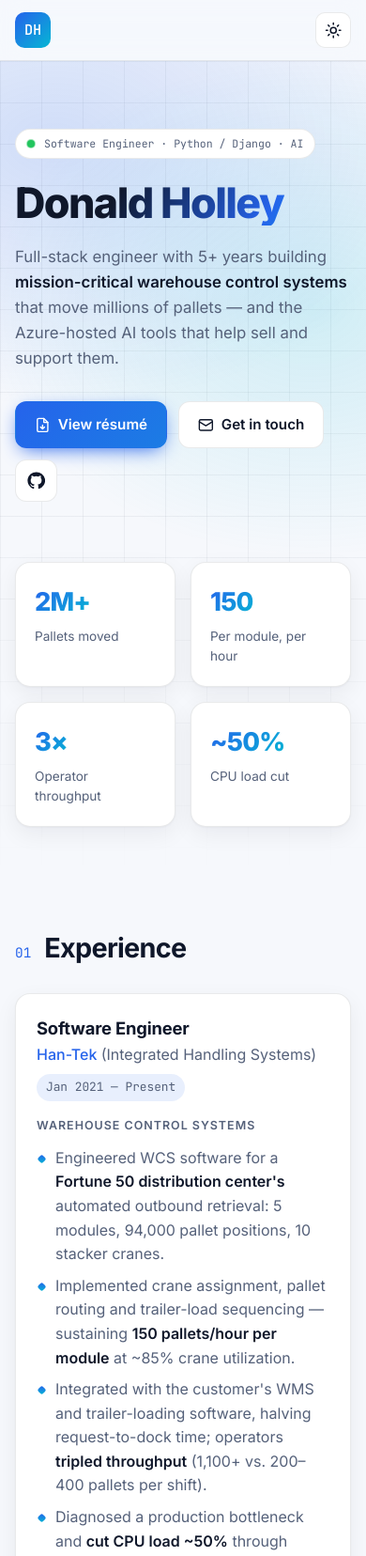
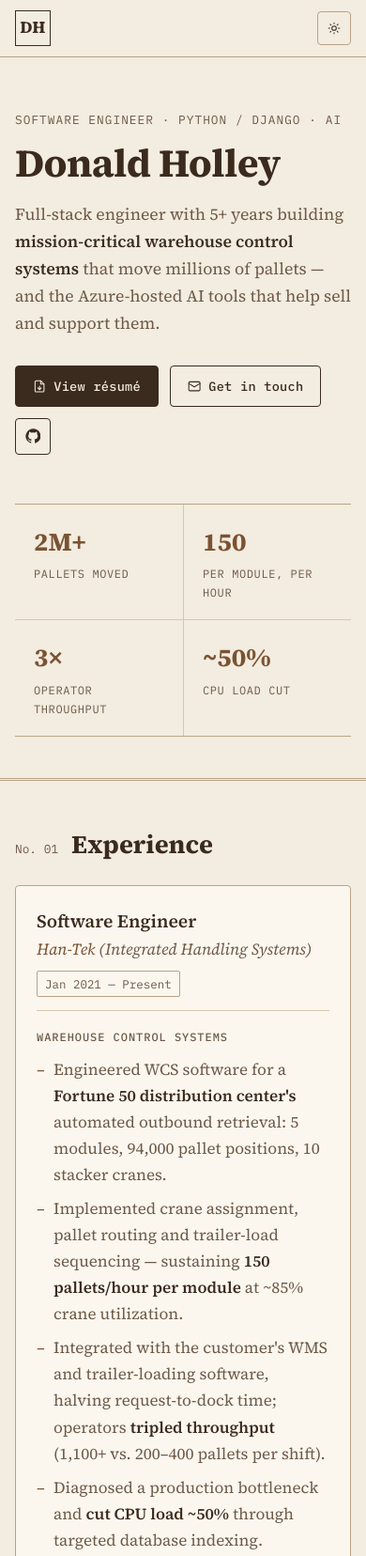
Before and after one commit to donaldholley/donaldholley.github.io, a plain HTML site: page index.html in a window 390 px wide. Shown: the top 1656 px of the page at 94% size. Drawn offline with Linux system fonts and the light colour scheme.

Commit message:
updates to styles

```diff
--- a/index.html
+++ b/index.html
@@ -5,8 +5,8 @@
   <meta name="viewport" content="width=device-width, initial-scale=1">
   <title>Donald Holley — Software Engineer</title>
   <meta name="description" content="Donald Holley is a full-stack software engineer building mission-critical warehouse control systems in Python/Django, plus Azure-hosted AI tools.">
-  <meta name="theme-color" content="#0b1020" media="(prefers-color-scheme: dark)">
-  <meta name="theme-color" content="#f6f8fc" media="(prefers-color-scheme: light)">
+  <meta name="theme-color" content="#2a221b" media="(prefers-color-scheme: dark)">
+  <meta name="theme-color" content="#f3ece0" media="(prefers-color-scheme: light)">
   <link rel="canonical" href="https://donaldholley.github.io/">
 
   <!-- Social previews -->
@@ -20,7 +20,7 @@
 
   <link rel="preconnect" href="https://fonts.googleapis.com">
   <link rel="preconnect" href="https://fonts.gstatic.com" crossorigin>
-  <link href="https://fonts.googleapis.com/css2?family=Inter:wght@400;500;600;700;800&family=JetBrains+Mono:wght@400;500&display=swap" rel="stylesheet">
+  <link href="https://fonts.googleapis.com/css2?family=Source+Serif+4:ital,opsz,wght@0,8..60,400;0,8..60,600;0,8..60,700;1,8..60,400&family=IBM+Plex+Mono:wght@400;500&display=swap" rel="stylesheet">
   <link rel="stylesheet" href="styles.css">
   <script>
     // Set theme + JS flag before first paint to avoid a flash.
@@ -70,9 +70,8 @@
   <main id="main">
     <!-- Hero -->
     <section class="hero" id="top">
-      <div class="hero-bg" aria-hidden="true"></div>
       <div class="container">
-        <p class="eyebrow"><span class="status-dot"></span>Software Engineer · Python / Django · AI</p>
+        <p class="eyebrow">Software Engineer · Python / Django · AI</p>
         <h1>Donald Holley</h1>
         <p class="lede">
           Full-stack engineer with 5+ years building <strong>mission-critical warehouse control systems</strong>
--- a/styles.css
+++ b/styles.css
@@ -1,220 +1,186 @@
-/* ---------- Design tokens ---------- */
+/* ---------- Design tokens: paper & ink ---------- */
 :root {
-  --bg: #f6f8fc;
-  --bg-elev: #ffffff;
-  --text: #0f172a;
-  --text-muted: #55617a;
-  --border: rgba(15, 23, 42, 0.09);
-  --accent: #2563eb;
-  --accent-2: #06b6d4;
-  --accent-soft: rgba(37, 99, 235, 0.1);
-  --glow-1: rgba(37, 99, 235, 0.18);
-  --glow-2: rgba(6, 182, 212, 0.16);
-  --grid: rgba(15, 23, 42, 0.05);
-  --shadow: 0 1px 2px rgba(15, 23, 42, 0.04), 0 8px 24px rgba(15, 23, 42, 0.06);
-  --radius: 16px;
-  --font: "Inter", system-ui, -apple-system, "Segoe UI", Roboto, sans-serif;
-  --mono: "JetBrains Mono", ui-monospace, "Cascadia Code", Consolas, monospace;
+  --bg: #f3ece0;          /* cream paper */
+  --paper: #fbf7ef;       /* card stock */
+  --paper-2: #ede3d3;     /* tinted fill */
+  --ink: #3b2a1e;         /* dark brown ink */
+  --ink-muted: #6e5a48;   /* faded ink */
+  --rule: #d6c7b1;        /* pencil rules */
+  --rule-strong: #b9a386;
+  --accent: #7a5333;      /* saddle brown */
+  --accent-ink: #fbf7ef;
+  --stamp: #8c3b2a;       /* muted red-brown, used sparingly */
+  --radius: 4px;
+  --serif: "Source Serif 4", Georgia, "Times New Roman", serif;
+  --mono: "IBM Plex Mono", ui-monospace, Consolas, monospace;
   color-scheme: light;
 }
 
 @media (prefers-color-scheme: dark) {
   :root:not([data-theme="light"]) {
-    --bg: #0b1020;
-    --bg-elev: #111832;
-    --text: #e6eaf5;
-    --text-muted: #94a0bd;
-    --border: rgba(148, 163, 216, 0.14);
-    --accent: #60a5fa;
-    --accent-2: #22d3ee;
-    --accent-soft: rgba(96, 165, 250, 0.12);
-    --glow-1: rgba(59, 130, 246, 0.28);
-    --glow-2: rgba(34, 211, 238, 0.18);
-    --grid: rgba(148, 163, 216, 0.06);
-    --shadow: 0 1px 2px rgba(0, 0, 0, 0.3), 0 10px 30px rgba(0, 0, 0, 0.25);
+    --bg: #2a221b;
+    --paper: #342a21;
+    --paper-2: #3d3228;
+    --ink: #eadfcd;
+    --ink-muted: #b8a68f;
+    --rule: #4d3f32;
+    --rule-strong: #6b5847;
+    --accent: #c9a27a;
+    --accent-ink: #2a221b;
+    --stamp: #d08e74;
     color-scheme: dark;
   }
 }
 
 :root[data-theme="dark"] {
-  --bg: #0b1020;
-  --bg-elev: #111832;
-  --text: #e6eaf5;
-  --text-muted: #94a0bd;
-  --border: rgba(148, 163, 216, 0.14);
-  --accent: #60a5fa;
-  --accent-2: #22d3ee;
-  --accent-soft: rgba(96, 165, 250, 0.12);
-  --glow-1: rgba(59, 130, 246, 0.28);
-  --glow-2: rgba(34, 211, 238, 0.18);
-  --grid: rgba(148, 163, 216, 0.06);
-  --shadow: 0 1px 2px rgba(0, 0, 0, 0.3), 0 10px 30px rgba(0, 0, 0, 0.25);
+  --bg: #2a221b;
+  --paper: #342a21;
+  --paper-2: #3d3228;
+  --ink: #eadfcd;
+  --ink-muted: #b8a68f;
+  --rule: #4d3f32;
+  --rule-strong: #6b5847;
+  --accent: #c9a27a;
+  --accent-ink: #2a221b;
+  --stamp: #d08e74;
   color-scheme: dark;
 }
 
 /* ---------- Base ---------- */
 *, *::before, *::after { box-sizing: border-box; margin: 0; padding: 0; }
 
-html { scroll-behavior: smooth; scroll-padding-top: 80px; }
+html { scroll-behavior: smooth; scroll-padding-top: 72px; }
 
 body {
-  font-family: var(--font);
+  font-family: var(--serif);
+  font-size: 1.0625rem;
   background: var(--bg);
-  color: var(--text);
-  line-height: 1.6;
-  -webkit-font-smoothing: antialiased;
-  transition: background-color 0.3s, color 0.3s;
+  color: var(--ink);
+  line-height: 1.65;
 }
 
 a { color: inherit; text-decoration: none; }
-strong { font-weight: 600; color: var(--text); }
+strong { font-weight: 600; color: var(--ink); }
 ul { list-style: none; }
-svg { width: 1.1em; height: 1.1em; fill: none; stroke: currentColor; stroke-width: 2; stroke-linecap: round; stroke-linejoin: round; flex-shrink: 0; }
+svg { width: 1.05em; height: 1.05em; fill: none; stroke: currentColor; stroke-width: 1.75; stroke-linecap: round; stroke-linejoin: round; flex-shrink: 0; }
 svg.filled { fill: currentColor; stroke: none; }
 
-:focus-visible { outline: 2px solid var(--accent); outline-offset: 3px; border-radius: 6px; }
+:focus-visible { outline: 2px solid var(--accent); outline-offset: 3px; }
 
-.container { width: 100%; max-width: 1040px; margin: 0 auto; padding: 0 24px; }
-.muted { color: var(--text-muted); font-weight: 400; }
+.container { width: 100%; max-width: 960px; margin: 0 auto; padding: 0 24px; }
+.muted { color: var(--ink-muted); font-weight: 400; }
 
 .skip-link {
   position: absolute; left: 16px; top: -100px; z-index: 100;
-  background: var(--accent); color: #fff; padding: 8px 16px; border-radius: 8px;
+  background: var(--accent); color: var(--accent-ink); padding: 8px 16px;
 }
 .skip-link:focus { top: 16px; }
 
-/* ---------- Nav ---------- */
+/* ---------- Nav (masthead strip) ---------- */
 .nav {
   position: sticky; top: 0; z-index: 50;
-  backdrop-filter: saturate(180%) blur(14px);
-  -webkit-backdrop-filter: saturate(180%) blur(14px);
-  background: color-mix(in srgb, var(--bg) 72%, transparent);
-  border-bottom: 1px solid var(--border);
+  background: var(--bg);
+  border-bottom: 1px solid var(--rule-strong);
 }
-.nav-inner { display: flex; align-items: center; gap: 24px; height: 64px; }
+.nav-inner { display: flex; align-items: center; gap: 24px; height: 60px; }
 .logo {
-  font-family: var(--mono); font-weight: 500; font-size: 0.95rem;
-  display: grid; place-items: center; width: 38px; height: 38px; border-radius: 10px;
-  background: linear-gradient(135deg, var(--accent), var(--accent-2)); color: #fff;
+  font-family: var(--serif); font-weight: 700; font-size: 1.1rem; letter-spacing: 0.02em;
+  display: grid; place-items: center; width: 38px; height: 38px;
+  border: 1.5px solid var(--ink); color: var(--ink);
 }
 .nav nav { margin-left: auto; }
 .nav-links { display: flex; gap: 4px; }
 .nav-links a {
-  font-size: 0.92rem; font-weight: 500; color: var(--text-muted);
-  padding: 8px 12px; border-radius: 8px; transition: color 0.2s, background 0.2s;
+  font-family: var(--mono); font-size: 0.8rem; text-transform: uppercase; letter-spacing: 0.06em;
+  color: var(--ink-muted); padding: 6px 10px;
 }
-.nav-links a:hover { color: var(--text); background: var(--accent-soft); }
+.nav-links a:hover { color: var(--ink); text-decoration: underline; text-underline-offset: 4px; }
 
 .theme-toggle {
-  display: grid; place-items: center; width: 38px; height: 38px;
-  border: 1px solid var(--border); border-radius: 10px;
-  background: var(--bg-elev); color: var(--text); cursor: pointer; font-size: 1.05rem;
+  display: grid; place-items: center; width: 36px; height: 36px;
+  border: 1px solid var(--rule-strong); border-radius: var(--radius);
+  background: transparent; color: var(--ink); cursor: pointer;
 }
-.theme-toggle:hover { border-color: var(--accent); }
+.theme-toggle:hover { background: var(--paper-2); }
 .icon-moon { display: none; }
 :root[data-theme="dark"] .icon-sun { display: none; }
 :root[data-theme="dark"] .icon-moon { display: block; }
 
 /* ---------- Hero ---------- */
-.hero { position: relative; padding: 120px 0 88px; overflow: hidden; }
-.hero-bg {
-  position: absolute; inset: 0; z-index: -1; pointer-events: none;
-  background:
-    radial-gradient(600px 400px at 15% 10%, var(--glow-1), transparent 70%),
-    radial-gradient(500px 380px at 85% 30%, var(--glow-2), transparent 70%),
-    linear-gradient(var(--grid) 1px, transparent 1px) 0 0 / 44px 44px,
-    linear-gradient(90deg, var(--grid) 1px, transparent 1px) 0 0 / 44px 44px;
-  -webkit-mask-image: linear-gradient(to bottom, #000 55%, transparent);
-  mask-image: linear-gradient(to bottom, #000 55%, transparent);
+.hero { padding: 88px 0 56px; border-bottom: 3px double var(--rule-strong); }
+
+.eyebrow {
+  font-family: var(--mono); font-size: 0.8rem; text-transform: uppercase; letter-spacing: 0.08em;
+  color: var(--ink-muted);
 }
 
-.eyebrow {
-  display: inline-flex; align-items: center; gap: 10px;
-  font-family: var(--mono); font-size: 0.82rem; color: var(--text-muted);
-  padding: 6px 14px; border: 1px solid var(--border); border-radius: 999px;
-  background: var(--bg-elev);
+h1 {
+  font-size: clamp(2.6rem, 7vw, 4.25rem); font-weight: 700; letter-spacing: -0.015em; line-height: 1.05;
+  margin: 14px 0 18px; color: var(--ink);
 }
-.status-dot {
-  width: 8px; height: 8px; border-radius: 50%; background: #22c55e;
-  box-shadow: 0 0 0 0 rgba(34, 197, 94, 0.5); animation: pulse 2.4s infinite;
-}
-@keyframes pulse { 70% { box-shadow: 0 0 0 8px rgba(34, 197, 94, 0); } 100% { box-shadow: 0 0 0 0 rgba(34, 197, 94, 0); } }
+.lede { max-width: 620px; font-size: clamp(1.1rem, 2.2vw, 1.25rem); color: var(--ink-muted); }
 
-h1 {
-  font-size: clamp(2.8rem, 8vw, 5rem); font-weight: 800; letter-spacing: -0.035em; line-height: 1.05;
-  margin: 24px 0 20px;
-  background: linear-gradient(120deg, var(--text) 30%, var(--accent) 75%, var(--accent-2));
-  -webkit-background-clip: text; background-clip: text; color: transparent;
-}
-.lede { max-width: 640px; font-size: clamp(1.05rem, 2.2vw, 1.25rem); color: var(--text-muted); }
-
-.cta { display: flex; flex-wrap: wrap; gap: 12px; margin-top: 32px; }
+.cta { display: flex; flex-wrap: wrap; gap: 12px; margin-top: 30px; }
 .btn {
   display: inline-flex; align-items: center; gap: 8px;
-  font-weight: 600; font-size: 0.95rem; padding: 12px 20px; border-radius: 12px;
-  border: 1px solid transparent; transition: transform 0.15s, box-shadow 0.2s, border-color 0.2s, background 0.2s;
+  font-family: var(--mono); font-size: 0.85rem; font-weight: 500; letter-spacing: 0.02em;
+  padding: 10px 18px; border-radius: var(--radius);
+  border: 1.5px solid var(--ink); color: var(--ink); background: transparent;
+  transition: background-color 0.15s, color 0.15s;
 }
-.btn:hover { transform: translateY(-2px); }
-.btn-primary {
-  background: linear-gradient(135deg, var(--accent), color-mix(in srgb, var(--accent) 70%, var(--accent-2)));
-  color: #fff; box-shadow: 0 6px 20px -6px var(--accent);
-}
-.btn-primary:hover { box-shadow: 0 10px 28px -6px var(--accent); }
-.btn-ghost { background: var(--bg-elev); border-color: var(--border); }
-.btn-ghost:hover, .btn-icon:hover { border-color: var(--accent); }
-.btn-icon { padding: 12px; background: var(--bg-elev); border-color: var(--border); }
-.btn-icon svg { width: 1.25em; height: 1.25em; }
+.btn:hover { background: var(--paper-2); }
+.btn-primary { background: var(--ink); color: var(--bg); }
+.btn-primary:hover { background: var(--accent); border-color: var(--accent); color: var(--accent-ink); }
+.btn-icon { padding: 10px; }
+.btn-icon svg { width: 1.2em; height: 1.2em; }
 
 .stats {
-  display: grid; grid-template-columns: repeat(4, 1fr); gap: 16px; margin-top: 64px;
+  display: grid; grid-template-columns: repeat(4, 1fr); margin-top: 52px;
+  border-top: 1px solid var(--rule-strong); border-bottom: 1px solid var(--rule-strong);
 }
-.stat {
-  display: flex; flex-direction: column; gap: 4px;
-  padding: 20px; border-radius: var(--radius);
-  background: var(--bg-elev); border: 1px solid var(--border); box-shadow: var(--shadow);
-}
-.stat dt { font-size: 0.85rem; color: var(--text-muted); }
+.stat { display: flex; flex-direction: column; gap: 2px; padding: 18px 20px; }
+.stat + .stat { border-left: 1px solid var(--rule); }
 .stat dd { order: -1; }
-.stat-num {
-  font-size: 2rem; font-weight: 800; letter-spacing: -0.03em;
-  background: linear-gradient(135deg, var(--accent), var(--accent-2));
-  -webkit-background-clip: text; background-clip: text; color: transparent;
-}
+.stat dt { font-family: var(--mono); font-size: 0.75rem; text-transform: uppercase; letter-spacing: 0.05em; color: var(--ink-muted); }
+.stat-num { font-size: 2rem; font-weight: 700; color: var(--accent); }
 
 /* ---------- Sections ---------- */
-.section { padding: 72px 0; }
-.section-head { display: flex; align-items: baseline; gap: 14px; margin-bottom: 32px; }
-.section-kicker { font-family: var(--mono); font-size: 0.9rem; color: var(--accent); }
-h2 { font-size: clamp(1.8rem, 4vw, 2.4rem); font-weight: 700; letter-spacing: -0.025em; line-height: 1.15; }
-h3 { font-size: 1.15rem; font-weight: 650; letter-spacing: -0.01em; }
+.section { padding: 64px 0; }
+.section + .section { border-top: 1px solid var(--rule); }
+.section-head { display: flex; align-items: baseline; gap: 14px; margin-bottom: 28px; }
+.section-kicker { font-family: var(--mono); font-size: 0.8rem; color: var(--ink-muted); }
+.section-kicker::before { content: "No. "; }
+h2 { font-size: clamp(1.7rem, 4vw, 2.2rem); font-weight: 700; line-height: 1.15; }
+h3 { font-size: 1.2rem; font-weight: 600; }
 
+/* Cards read like posted notices: flat card stock with a thin border */
 .card {
-  background: var(--bg-elev); border: 1px solid var(--border);
-  border-radius: var(--radius); padding: 28px; box-shadow: var(--shadow);
+  background: var(--paper); border: 1px solid var(--rule-strong);
+  border-radius: var(--radius); padding: 28px;
 }
 
 .grid-2 { display: grid; grid-template-columns: repeat(2, 1fr); gap: 20px; margin-top: 20px; }
 
 /* Jobs */
-.job-head { display: flex; justify-content: space-between; align-items: flex-start; gap: 16px; margin-bottom: 16px; }
-.org { color: var(--accent); font-weight: 500; }
+.job-head {
+  display: flex; justify-content: space-between; align-items: flex-start; gap: 16px;
+  padding-bottom: 14px; margin-bottom: 18px; border-bottom: 1px solid var(--rule);
+}
+.org { color: var(--accent); font-style: italic; }
+.org .muted { font-style: italic; }
 .dates {
-  font-family: var(--mono); font-size: 0.8rem; color: var(--text-muted); white-space: nowrap;
-  padding: 4px 10px; border-radius: 999px; background: var(--accent-soft);
+  font-family: var(--mono); font-size: 0.78rem; color: var(--ink-muted); white-space: nowrap;
+  padding: 3px 8px; border: 1px solid var(--rule-strong); border-radius: 2px;
 }
-.job > p { color: var(--text-muted); }
-.job-group + .job-group { margin-top: 24px; padding-top: 24px; border-top: 1px dashed var(--border); }
+.job > p { color: var(--ink-muted); }
+.job-group + .job-group { margin-top: 22px; padding-top: 22px; border-top: 1px dashed var(--rule-strong); }
 .job-group h4 {
-  font-size: 0.78rem; font-weight: 600; text-transform: uppercase; letter-spacing: 0.08em;
-  color: var(--text-muted); margin-bottom: 12px;
+  font-family: var(--mono); font-size: 0.75rem; font-weight: 500; text-transform: uppercase; letter-spacing: 0.08em;
+  color: var(--ink-muted); margin-bottom: 10px;
 }
-.job-group li { position: relative; padding-left: 20px; color: var(--text-muted); }
+.job-group li { position: relative; padding-left: 18px; color: var(--ink-muted); }
 .job-group li + li { margin-top: 8px; }
-.job-group li::before {
-  content: ""; position: absolute; left: 2px; top: 0.65em;
-  width: 7px; height: 7px; border-radius: 2px; transform: rotate(45deg);
-  background: linear-gradient(135deg, var(--accent), var(--accent-2));
-}
+.job-group li::before { content: "–"; position: absolute; left: 0; color: var(--accent); }
 
 /* Skills */
 .skills-grid { display: grid; grid-template-columns: repeat(2, 1fr); gap: 20px; }
@@ -223,66 +189,61 @@ h3 { font-size: 1.15rem; font-weight: 650; letter-spacing: -0.01em; }
 .chips { display: flex; flex-wrap: wrap; gap: 8px; }
 .chips li {
   display: inline-flex; align-items: center; gap: 6px;
-  font-size: 0.88rem; font-weight: 500; padding: 6px 12px; border-radius: 8px;
-  background: var(--accent-soft); border: 1px solid transparent;
-  transition: border-color 0.2s;
+  font-family: var(--mono); font-size: 0.8rem; padding: 4px 10px;
+  background: var(--paper-2); border: 1px solid var(--rule); border-radius: 2px;
 }
-.chips li:hover { border-color: var(--accent); }
 .badge {
-  font-size: 0.7rem; font-weight: 600; padding: 2px 6px; border-radius: 4px;
-  background: linear-gradient(135deg, #f59e0b, #eab308); color: #1f1300;
+  font-size: 0.66rem; text-transform: uppercase; letter-spacing: 0.06em;
+  padding: 1px 5px; border: 1px solid var(--stamp); color: var(--stamp); border-radius: 2px;
 }
 
 /* Link cards */
-.link-card { display: flex; justify-content: space-between; align-items: center; gap: 16px; transition: transform 0.2s, border-color 0.2s; }
-.link-card p { color: var(--text-muted); margin-top: 4px; }
-.link-card .arrow { font-size: 1.5rem; color: var(--accent); transition: transform 0.2s; }
-.link-card:hover { transform: translateY(-3px); border-color: var(--accent); }
-.link-card:hover .arrow { transform: translate(3px, -3px); }
+.link-card { display: flex; justify-content: space-between; align-items: center; gap: 16px; transition: background-color 0.15s; }
+.link-card p { color: var(--ink-muted); margin-top: 4px; }
+.link-card .arrow { font-size: 1.3rem; color: var(--accent); }
+.link-card:hover { background: var(--paper-2); }
+.link-card:hover h3 { text-decoration: underline; text-underline-offset: 4px; }
 
 /* Contact */
-.contact {
-  text-align: center; padding: 56px 28px; position: relative; overflow: hidden;
-  background:
-    radial-gradient(400px 200px at 20% 0%, var(--glow-1), transparent 70%),
-    radial-gradient(400px 200px at 80% 100%, var(--glow-2), transparent 70%),
-    var(--bg-elev);
-}
-.contact > p { color: var(--text-muted); margin-top: 12px; }
+.contact { text-align: center; padding: 48px 28px; border-style: dashed; }
+.contact > p { color: var(--ink-muted); margin-top: 10px; }
 .contact .cta { justify-content: center; }
 
-.footer { padding: 32px 0 48px; text-align: center; color: var(--text-muted); font-size: 0.88rem; }
+.footer {
+  padding: 28px 0 44px; text-align: center; color: var(--ink-muted);
+  font-family: var(--mono); font-size: 0.78rem; border-top: 1px solid var(--rule);
+}
 
-/* ---------- Reveal on scroll (only when JS is running) ---------- */
-.js .reveal { opacity: 0; transform: translateY(16px); transition: opacity 0.6s ease, transform 0.6s ease; }
-.js .reveal.visible { opacity: 1; transform: none; }
+/* ---------- Gentle reveal on scroll (only when JS is running) ---------- */
+.js .reveal { opacity: 0; transition: opacity 0.5s ease; }
+.js .reveal.visible { opacity: 1; }
 
 @media (prefers-reduced-motion: reduce) {
   html { scroll-behavior: auto; }
-  *, *::before, *::after { animation: none !important; transition: none !important; }
-  .js .reveal { opacity: 1; transform: none; }
+  *, *::before, *::after { transition: none !important; }
+  .js .reveal { opacity: 1; }
 }
 
 /* ---------- Responsive ---------- */
 @media (max-width: 820px) {
   .stats { grid-template-columns: repeat(2, 1fr); }
+  .stat:nth-child(3) { border-left: 0; }
+  .stat:nth-child(n+3) { border-top: 1px solid var(--rule); }
   .grid-2, .skills-grid { grid-template-columns: 1fr; }
 }
 @media (max-width: 640px) {
   .container { padding: 0 16px; }
   .nav-links { display: none; }
-  .nav nav { margin-left: auto; }
-  .hero { padding: 72px 0 56px; }
-  .eyebrow { font-size: 0.72rem; padding: 6px 12px; }
-  .stat-num { font-size: 1.7rem; }
+  .hero { padding: 56px 0 44px; }
   .card { padding: 22px; }
   .job-head { flex-direction: column; gap: 8px; }
-  .section { padding: 56px 0; }
+  .section { padding: 52px 0; }
+  .stat-num { font-size: 1.7rem; }
 }
 
 /* ---------- Print ---------- */
 @media print {
-  .nav, .hero-bg, .cta, .theme-toggle, .skip-link { display: none !important; }
-  .card { box-shadow: none; break-inside: avoid; }
-  .js .reveal { opacity: 1; transform: none; }
+  .nav, .cta, .theme-toggle, .skip-link { display: none !important; }
+  .card { break-inside: avoid; }
+  .js .reveal { opacity: 1; }
 }
```
